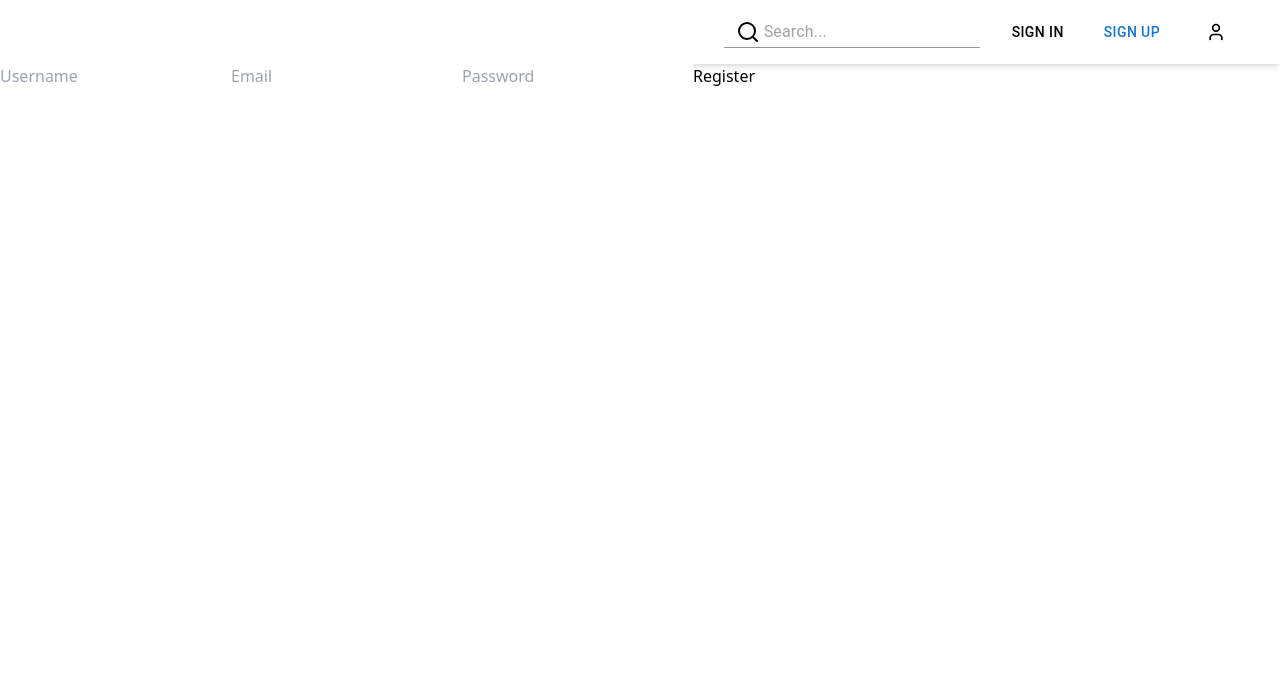
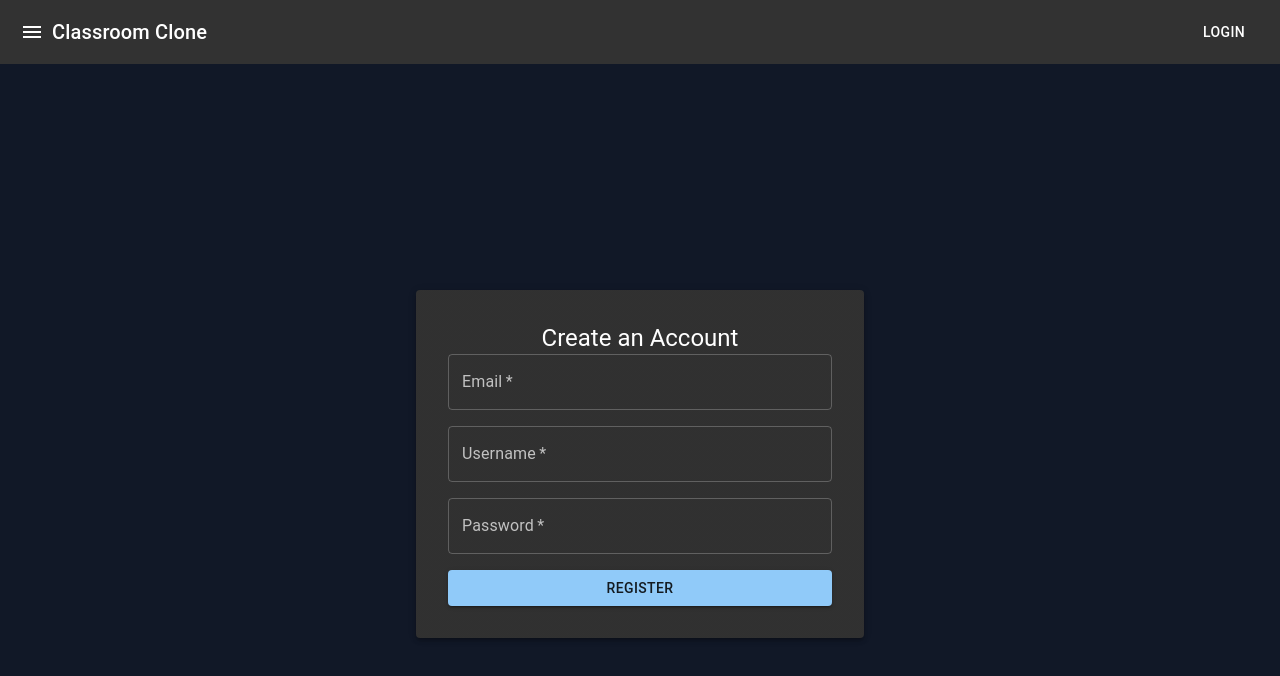
Before and after one commit to Anas-init/ClassLoom, a React (Create React App) app in the folder frontend/main-app/: page /register in a window 1280 px wide. Shown: the top 676 px of the page. Built offline with nearby package versions, Linux system fonts and the light colour scheme.

Commit message:
Corrected Components
Redid IU of Navbar and Registration form using material UI and tailwind. Applied Dark theme. Installed necessary packages

```diff
--- a/frontend/main-app/package.json
+++ b/frontend/main-app/package.json
@@ -5,6 +5,7 @@
   "dependencies": {
     "@emotion/react": "^11.13.3",
     "@emotion/styled": "^11.13.0",
+    "@mui/icons-material": "^6.1.3",
     "@mui/material": "^6.1.2",
     "@radix-ui/react-dialog": "^1.1.2",
     "@shadcn/ui": "^0.0.4",
--- a/frontend/main-app/src/App.js
+++ b/frontend/main-app/src/App.js
@@ -1,18 +1,28 @@
 import React from 'react';
 import { BrowserRouter as Router, Route, Routes } from 'react-router-dom';
-import Register from './components/Register'; // Import the Register component
+
+import Register from './components/Register';
+import Login from './components/Login';
 import Navbar from './components/Navbar';
 import './index.css'
+
+import { ThemeProvider } from '@emotion/react';
+import darkTheme from './theme';
+
+// React Browser Router
 
 function App() {
   return (
     <Router>
+      <ThemeProvider theme={darkTheme}>
         <div className="App">
           <Navbar />
           <Routes>
             <Route path="/register" element={<Register />} />
+            <Route path="/login" element={<Login />} />
           </Routes>
         </div>
+      </ThemeProvider>
     </Router>
   );
 }
--- a/frontend/main-app/src/components/Navbar.jsx
+++ b/frontend/main-app/src/components/Navbar.jsx
@@ -1,64 +1,26 @@
-import { useState } from 'react'
-import Button from '@mui/material/Button'
-import Input from '@mui/material/Input'
-import { Menu, Search, User, X } from "lucide-react"
-import {Link} from "react-router-dom"
+import React from 'react';
+import { AppBar, Toolbar, Typography, Button, IconButton } from '@mui/material';
+import MenuIcon from '@mui/icons-material/Menu';
 
-export default function Navbar() {
-  const [isMenuOpen, setIsMenuOpen] = useState(false)
+const Navbar = () => {
+  return (
+    <AppBar position="static" className="bg-gray-900">
+      <Toolbar>
+        <IconButton
+          edge="start"
+          className="mr-2"
+          color="inherit"
+          aria-label="menu"
+        >
+          <MenuIcon />
+        </IconButton>
+        <Typography variant="h6" className="flex-grow">
+          Classroom Clone
+        </Typography>
+        <Button color="inherit">Login</Button>
+      </Toolbar>
+    </AppBar>
+  );
+};
 
-  return (
-    <nav className="bg-background shadow-md">
-      <div className="max-w-7xl mx-auto px-4 sm:px-6 lg:px-8">
-        <div className="flex items-center justify-between h-16">
-          <div className="flex items-center">
-          </div>
-          <div className="hidden md:block">
-            <div className="ml-10 flex items-center space-x-4">
-              <div className="relative">
-                <Search className="absolute left-3 top-1/2 transform -translate-y-1/2 text-muted-foreground" />
-                <Input
-                  type="search"
-                  placeholder="Search..."
-                  className="pl-10 w-64"
-                />
-              </div>
-              <Button variant="outline">Sign In</Button>
-              <Button>Sign Up</Button>
-              <Button variant="ghost" size="icon">
-                <User className="h-5 w-5" />
-                <span className="sr-only">Profile</span>
-              </Button>
-            </div>
-          </div>
-          <div className="md:hidden">
-            <Button variant="ghost" size="icon" onClick={() => setIsMenuOpen(!isMenuOpen)}>
-              {isMenuOpen ? <X className="h-6 w-6" /> : <Menu className="h-6 w-6" />}
-              <span className="sr-only">Toggle menu</span>
-            </Button>
-          </div>
-        </div>
-      </div>
-      {isMenuOpen && (
-        <div className="md:hidden">
-          <div className="px-2 pt-2 pb-3 space-y-1 sm:px-3">
-            <div className="relative mb-3">
-              <Search className="absolute left-3 top-1/2 transform -translate-y-1/2 text-muted-foreground" />
-              <Input
-                type="search"
-                placeholder="Search..."
-                className="pl-10 w-full"
-              />
-            </div>
-            <Button className="w-full mb-2" variant="outline">Sign In</Button>
-            <Button className="w-full mb-2">Sign Up</Button>
-            <Button className="w-full" variant="ghost">
-              <User className="h-5 w-5 mr-2" />
-              Profile
-            </Button>
-          </div>
-        </div>
-      )}
-    </nav>
-  )
-}
+export default Navbar;
--- a/frontend/main-app/src/components/Register.jsx
+++ b/frontend/main-app/src/components/Register.jsx
@@ -1,4 +1,6 @@
 import React, {useState} from 'react';
+import { TextField, Button, Typography, Paper } from '@mui/material';
+
 
 const Register = () => {
     const [username, setUsername] = useState('');
@@ -37,28 +39,58 @@ const Register = () => {
     };
 
     return (
-        <form onSubmit={handleSubmit}>
-            <input
-                type="text"
-                value={username}
-                onChange={(event) => setUsername(event.target.value)}
-                placeholder="Username"
+        <div className="flex items-center justify-center min-h-screen bg-gray-900">
+        <Paper elevation={3} className="p-8 rounded-md shadow-lg max-w-md w-full">
+          <Typography variant="h5" className="mb-6 text-center text-white">
+            Create an Account
+          </Typography>
+          <form onSubmit={handleSubmit} className="space-y-4">
+            <TextField
+              label="Email"
+              variant="outlined"
+              fullWidth
+              value={email}
+              onChange={(e) => setEmail(e.target.value)}
+              required
+              InputLabelProps={{
+                style: { color: 'rgba(255, 255, 255, 0.7)' },
+              }}
             />
-            <input
-                type="email"
-                value={email}
-                onChange={(event) => setEmail(event.target.value)}
-                placeholder="Email"
+            <TextField
+              label="Username"
+              variant="outlined"
+              fullWidth
+              value={username}
+              onChange={(e) => setUsername(e.target.value)}
+              required
+              InputLabelProps={{
+                style: { color: 'rgba(255, 255, 255, 0.7)' },
+              }}
             />
-            <input
-                type="password"
-                value={password}
-                onChange={(event) => setPassword(event.target.value)}
-                placeholder="Password"
+            <TextField
+              label="Password"
+              type="password"
+              variant="outlined"
+              fullWidth
+              value={password}
+              onChange={(e) => setPassword(e.target.value)}
+              required
+              InputLabelProps={{
+                style: { color: 'rgba(255, 255, 255, 0.7)' },
+              }}
             />
-            <button type="submit">Register</button>
-            {error && <p style={{color: 'red'}}>{error}</p>}
-        </form>
+            <Button
+              type="submit"
+              variant="contained"
+              color="primary"
+              fullWidth
+              className="mt-4"
+            >
+              Register
+            </Button>
+          </form>
+        </Paper>
+      </div>
     );
 };
 
--- /dev/null
+++ b/frontend/main-app/src/theme.js
@@ -0,0 +1,20 @@
+// src/theme.js
+import { createTheme } from '@mui/material/styles';
+
+const darkTheme = createTheme({
+  palette: {
+    mode: 'dark',
+    primary: {
+      main: '#90caf9',
+    },
+    background: {
+      default: '#121212',
+      paper: '#1e1e1e',
+    },
+    text: {
+      primary: '#ffffff',
+    },
+  },
+});
+
+export default darkTheme;
```
Also changed, not shown: 1 other file (tests, documents, lock files or other folders). Lines whose indentation alone changed are shown as unchanged.
